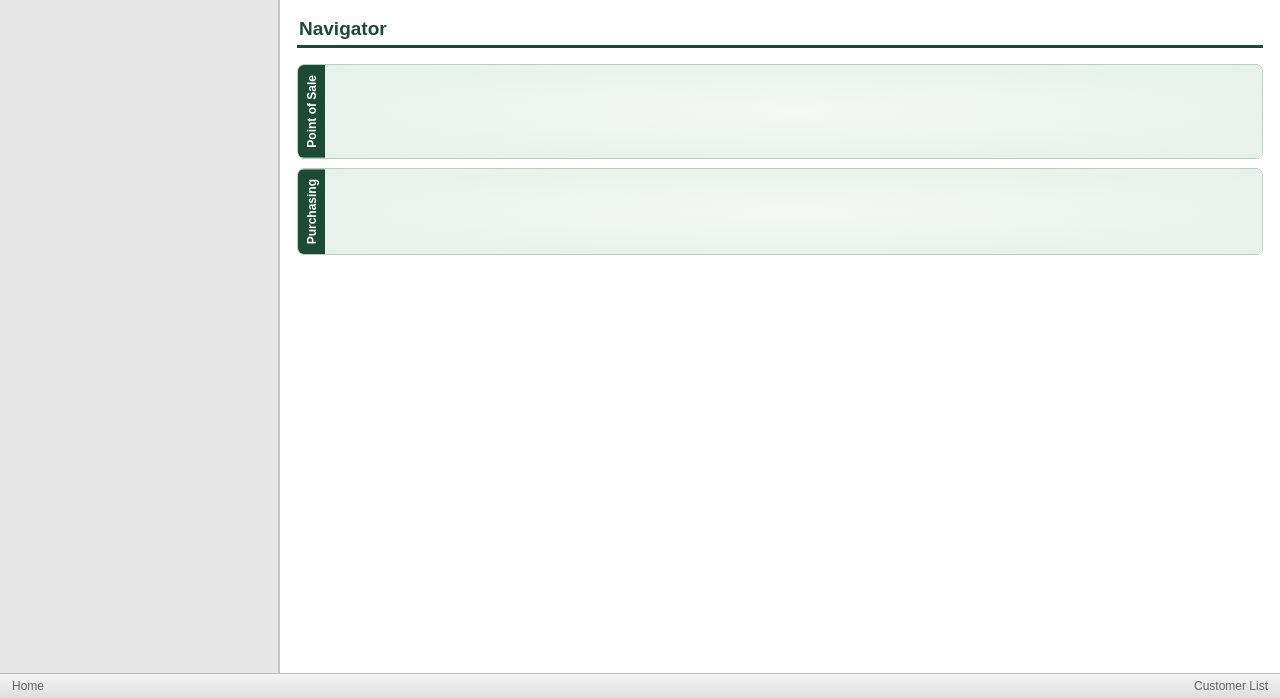
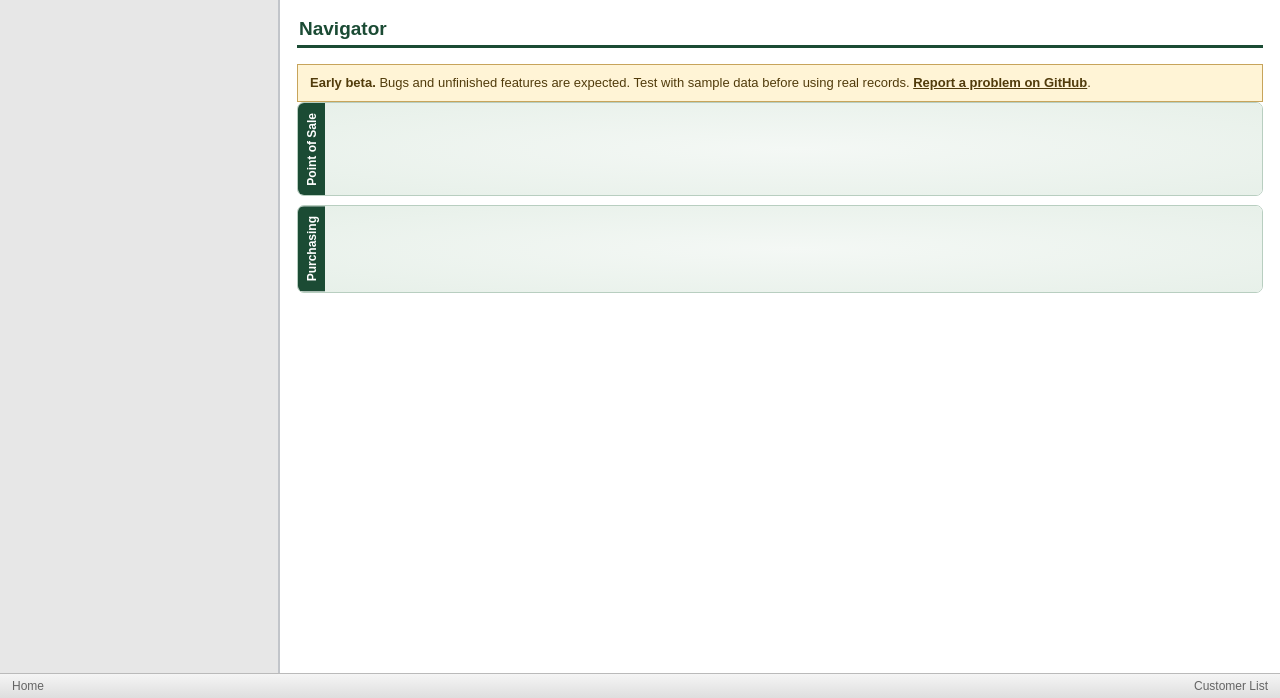
Before and after one commit to CyberJody/FreedomShop, a Django app: template templates/home.html in a window 1280 px wide. Shown: the part 102-800 px from the top of the page. Run offline with Django 4.2, Linux system fonts and the light colour scheme; the template is opened without the code that fills it, so the values that code supplies are empty; parts of the project's set-up code (start-up, migrations or seed data) failed here and were passed over.

Commit message:
Mark the app as early beta and link problem reporting

```diff
--- a/templates/about/about.html
+++ b/templates/about/about.html
@@ -2,6 +2,7 @@
 <!doctype html><html lang="en"><head><meta charset="utf-8"><meta name="viewport" content="width=device-width,initial-scale=1"><title>About · FreedomShop · Point of Sale</title>{% include "styles.html" %}<style>body{background:#e7f0e9}.about-card{margin:40px auto;padding:30px;background:white;border:1px solid #b8cec0;border-radius:8px;width:min(720px,94%);box-shadow:0 4px 18px #0001;line-height:1.5;color:#26352c}.about-card h1{font-size:26px;margin:0}.about-card h1 span{font-size:16px;font-weight:normal;color:#46594d}.about-facts{display:grid;grid-template-columns:max-content 1fr;gap:6px 16px;margin:18px 0}.about-facts dt{font-weight:bold}.about-facts dd{margin:0}.help-boxes{display:grid;grid-template-columns:repeat(auto-fit,minmax(260px,1fr));gap:16px;margin-top:22px}.help-box{border:1px solid #b8cec0;border-radius:6px;padding:14px 18px;background:#f6faf7}.help-box.paid{background:#fbf8ef;border-color:#d8c99a}.help-box h2{font-size:17px;margin:0 0 8px}.help-box ul{margin:0;padding-left:20px}.about-back{display:inline-block;margin-top:22px}</style></head><body><div class="titlebar"><span class="brand"><span class="product-name">FreedomShop <span class="product-subtitle">Point of Sale</span></span>{% if business.name %}<span class="business-name">{{ business.name }}</span>{% endif %}</span></div>
 <main class="about-card">
 <h1>FreedomShop <span>Point of Sale</span></h1>
+{% include "early-beta-notice.html" %}
 <p>A browser-based point of sale and inventory application for independent shops, run on your own server.</p>
 <dl class="about-facts">
 <dt>Version</dt><dd id="about-version">{{ version }}</dd>
--- /dev/null
+++ b/templates/early-beta-notice.html
@@ -0,0 +1,2 @@
+{# SPDX-License-Identifier: AGPL-3.0-or-later #}
+<div class="early-beta-notice" role="note" aria-label="Early beta warning"><strong>Early beta.</strong> Bugs and unfinished features are expected. Test with sample data before using real records. <a href="https://github.com/CyberJody/FreedomShop/issues" target="_blank" rel="noopener noreferrer">Report a problem on GitHub</a>.</div>
--- a/templates/help-menu.html
+++ b/templates/help-menu.html
@@ -1,2 +1,2 @@
 {# SPDX-License-Identifier: AGPL-3.0-or-later #}
-<details class="pos-menu"><summary>Help</summary><div><a href="https://github.com/CyberJody/FreedomShop/issues">Report a problem on GitHub</a></div></details>
+<details class="pos-menu"><summary>Help</summary><div><a href="https://github.com/CyberJody/FreedomShop/issues" target="_blank" rel="noopener noreferrer">Report a problem on GitHub</a></div></details>
--- a/templates/home.html
+++ b/templates/home.html
@@ -26,7 +26,7 @@
 
 </aside>
 <main>
-<h1>Navigator</h1>{% if request.GET.admin == "off" and not admin_mode %}<div class="notice" style="margin:0 0 12px;padding:9px 12px;background:#fff0b3;border:1px solid #b68719;color:#46330b;font-size:13px">That screen is for admins. Sign in as an admin to open it (<strong>Sign In</strong> / <strong>Sign Out</strong> at the top right or in the <strong>File</strong> menu).</div>{% endif %}
+<h1>Navigator</h1>{% include "early-beta-notice.html" %}{% if request.GET.admin == "off" and not admin_mode %}<div class="notice" style="margin:0 0 12px;padding:9px 12px;background:#fff0b3;border:1px solid #b68719;color:#46330b;font-size:13px">That screen is for admins. Sign in as an admin to open it (<strong>Sign In</strong> / <strong>Sign Out</strong> at the top right or in the <strong>File</strong> menu).</div>{% endif %}
 {% if reorder_count %}<div class="reminder-message" role="status">You have inventory reminders: <a href="/purchasing/reorder/">{{ reorder_count }} item{{ reorder_count|pluralize }} at or below reorder point</a></div>{% endif %}
 <section class="navigator" aria-label="Point of Sale">
 <div class="section-label">Point of Sale</div>
--- a/templates/setup/base.html
+++ b/templates/setup/base.html
@@ -14,6 +14,6 @@ body{background:var(--brand-tint)}.setup-card{margin:30px auto;padding:24px 28px
 .setup-default{position:absolute;left:-9999px;width:1px;height:1px;overflow:hidden}/* Enter in a field = this (Next), not a preset or test button */
 @media(max-width:620px){.setup-grid{grid-template-columns:1fr}}</style></head>
 <body><div class="titlebar">FreedomShop <span class="product-subtitle">Point of Sale</span></div>
-<main class="setup-card"><ol class="setup-steps" aria-label="Setup steps">{% for slug, label in steps %}<li class="{% if slug == step %}current{% elif forloop.counter < number %}done{% endif %}"{% if slug == step %} aria-current="step"{% endif %}>{{ label }}</li>{% endfor %}</ol>
+<main class="setup-card">{% include "early-beta-notice.html" %}<ol class="setup-steps" aria-label="Setup steps">{% for slug, label in steps %}<li class="{% if slug == step %}current{% elif forloop.counter < number %}done{% endif %}"{% if slug == step %} aria-current="step"{% endif %}>{{ label }}</li>{% endfor %}</ol>
 <p class="helptext">{% if rerun %}Run Setup Again{% else %}First-Run Setup{% endif %} · Step {{ number }} of {{ total }}{% if rerun %} · Changes save as you go.{% endif %}</p>
 {% block step %}{% endblock %}</main></body></html>
--- a/templates/styles.html
+++ b/templates/styles.html
@@ -2,6 +2,8 @@
 <style>
 /* Default green theme. */
 :root{--brand-green:#1b4b34;--brand-green-dark:#133725;--brand-border:#b8cec0;--brand-hover:#dcecdf;--brand-tint:#e7f0e9;--brand-surface:#f4f8f5}
+.early-beta-notice{flex:0 0 auto;padding:8px 12px;background:#fff4d6;border:1px solid #c7a45b;color:#513b0b;font-size:13px;line-height:1.5}.early-beta-notice a{color:#513b0b;text-decoration:underline;font-weight:bold}.early-beta-notice a:focus-visible{outline:3px solid var(--brand-green);outline-offset:2px}
+@media print{.early-beta-notice{display:none!important}}
 
 *{box-sizing:border-box}html,body{min-height:100%;margin:0}body{background:#e7e7e7;color:#171717;font:14px Arial,Helvetica,sans-serif}button,input{font:inherit}button:disabled{opacity:1;cursor:default}button{color:inherit}.sprite{position:absolute;width:0;height:0;overflow:hidden}
 .titlebar{min-height:30px;display:flex;align-items:center;gap:8px;background:var(--brand-green);color:#fff;padding:0 10px;font-weight:bold;font-size:13px}.product-subtitle{font-size:12px;font-weight:normal}.brand{display:flex;flex-direction:column;line-height:1.15;padding:3px 0}.business-name{font-size:11px;font-weight:normal;opacity:.9}.title-icon{width:18px;height:18px}.menubar{display:flex;align-items:center;gap:0;min-height:32px;background:linear-gradient(#fafafa,#e0e0e0);border-bottom:1px solid #b8b8b8;padding:0 4px}.menubar button{border:0;background:transparent;padding:7px 9px;color:#444}.menubar-status{margin-left:auto;padding:0 12px;font-size:12px}
```
Also changed, not shown: INSTALL.md (+3 -1 lines), SECURITY.md (+1 -1 lines), docs/USER-GUIDE.md (+1 -1 lines), templates/customers.html (+1 -1 lines), templates/login.html (+1 -1 lines), templates/sales/base.html (+1 -1 lines), README.md.
